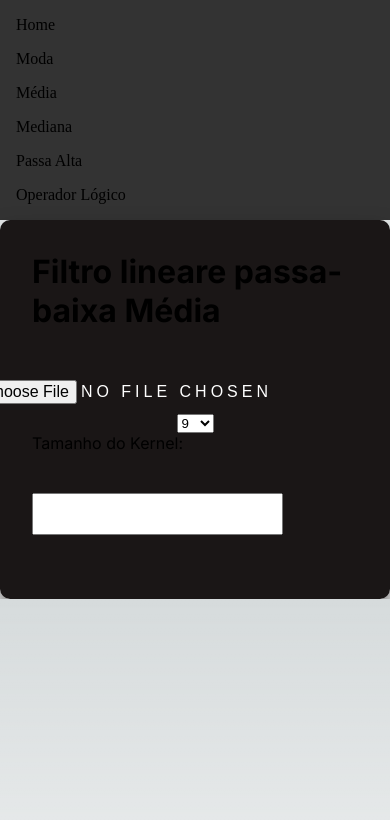
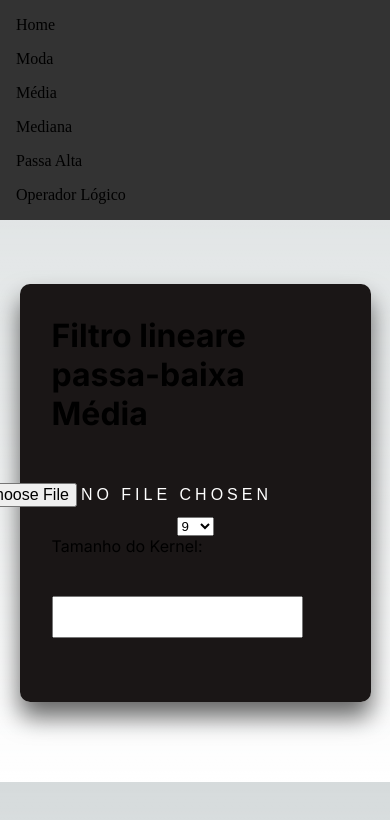
Before and after one commit to AyrtonBorges/Filtros-Passa-Baixas, a Next.js app: page /media in a window 390 px wide. Shown: the top 820 px of the page. Built offline with nearby package versions, Linux system fonts and the light colour scheme.

Commit message:
Fix overlapping navbar and adjust layout

```diff
--- a/src/styles/Home.module.css
+++ b/src/styles/Home.module.css
@@ -3,16 +3,13 @@
   flex-direction: column;
   justify-content: space-between;
   align-items: center;
-  padding: 6rem;
-  position: absolute;
-  top: 50%;
-  left: 50%;
-  padding: 40px;
-  transform: translate(-50%, -50%);
+  padding: 2rem;
+  margin: 5rem auto;
   background: rgba(24, 20, 20, 0.987);
   box-sizing: border-box;
   box-shadow: 0 15px 25px rgba(0,0,0,.6);
   border-radius: 10px;
+  max-width: 90%;
 }
 
 .imagens{
@@ -87,10 +84,7 @@
   place-content: center;
   max-width: 400px;
   width: 100%;
-  position: absolute;
-  top: 50%;
-  left: 50%;
-  transform: translate(-50%, -50%);
+  margin: 5rem auto;
 }
 
 .container input[type=radio] {
@@ -215,16 +209,14 @@
 
 @media (max-width: 600px) {
   .main {
-    position: static;
-    transform: none;
     padding: 2rem;
+    margin-top: 4rem;
     width: 100%;
   }
 
   .container {
     width: 100%;
-    position: static;
-    transform: none;
+    margin-top: 4rem;
   }
 
   .imagens {
--- a/src/styles/components/NavBar.module.css
+++ b/src/styles/components/NavBar.module.css
@@ -3,6 +3,10 @@
 .navbar {
     background-color: #333;
     padding: 1rem;
+    position: sticky;
+    top: 0;
+    width: 100%;
+    z-index: 1000;
   }
 
   .navbarNav {
```
